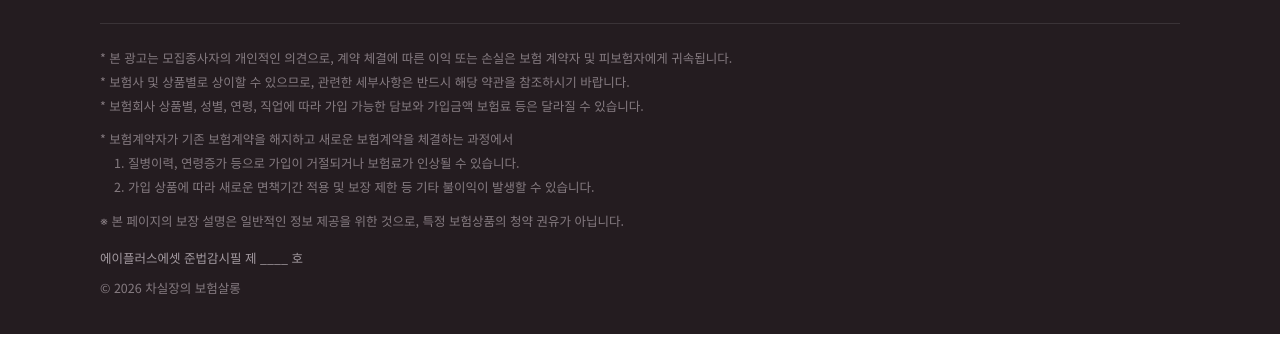
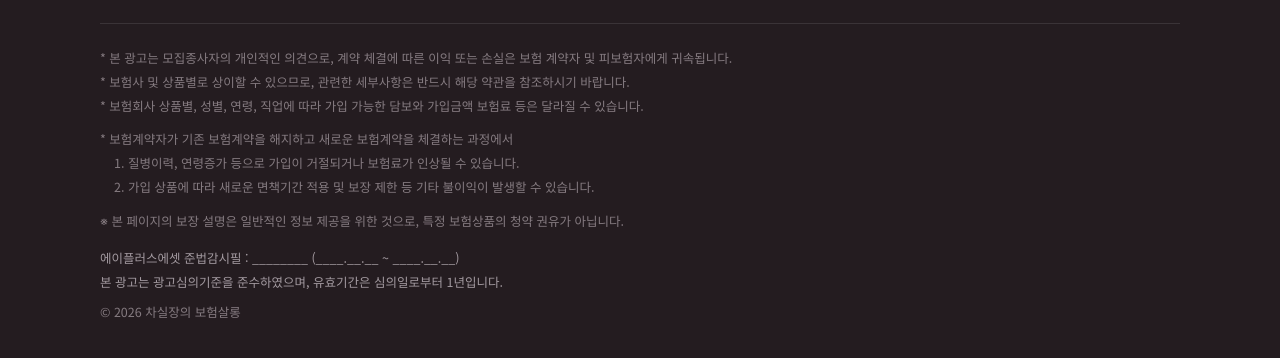
Before and after one commit to JaeheePark-dot/landang, a plain HTML site: page index.html in a window 1280 px wide. Shown: the part 7895-8253 px from the top of the page. Before the commit the page ends 8229 px from the top, so only its background shows below. Drawn offline with Linux system fonts and the light colour scheme.

Commit message:
Update index.html

```diff
--- a/index.html
+++ b/index.html
@@ -1277,7 +1277,7 @@ footer{background:#241c20;color:#b3a9ae;padding:48px 0 34px;font-size:13.5px;}
         <li>2. 가입 상품에 따라 새로운 면책기간 적용 및 보장 제한 등 기타 불이익이 발생할 수 있습니다.</li>
       </ol>
       <p style="margin-top:10px">※ 본 페이지의 보장 설명은 일반적인 정보 제공을 위한 것으로, 특정 보험상품의 청약 권유가 아닙니다.</p>
-      <p class="review-no">에이플러스에셋 준법감시필 제 ____ 호</p>
+      <p class="review-no">에이플러스에셋 준법감시필 : ________ <span style="white-space:nowrap">(____.__.__ ~ ____.__.__)</span><br>본 광고는 광고심의기준을 준수하였으며, 유효기간은 심의일로부터 1년입니다.</p>
       <p style="margin-top:6px">© 2026 차실장의 보험살롱</p>
     </div>
   </div>
```
